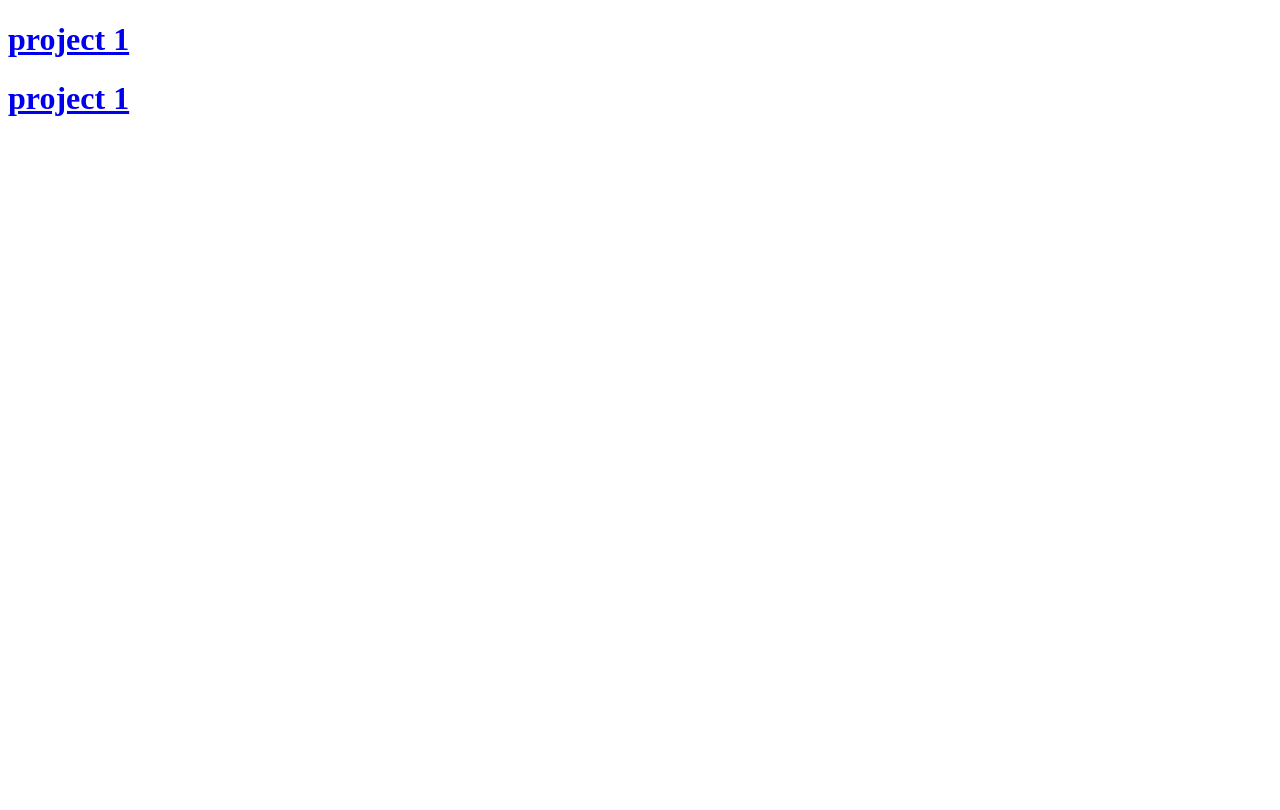
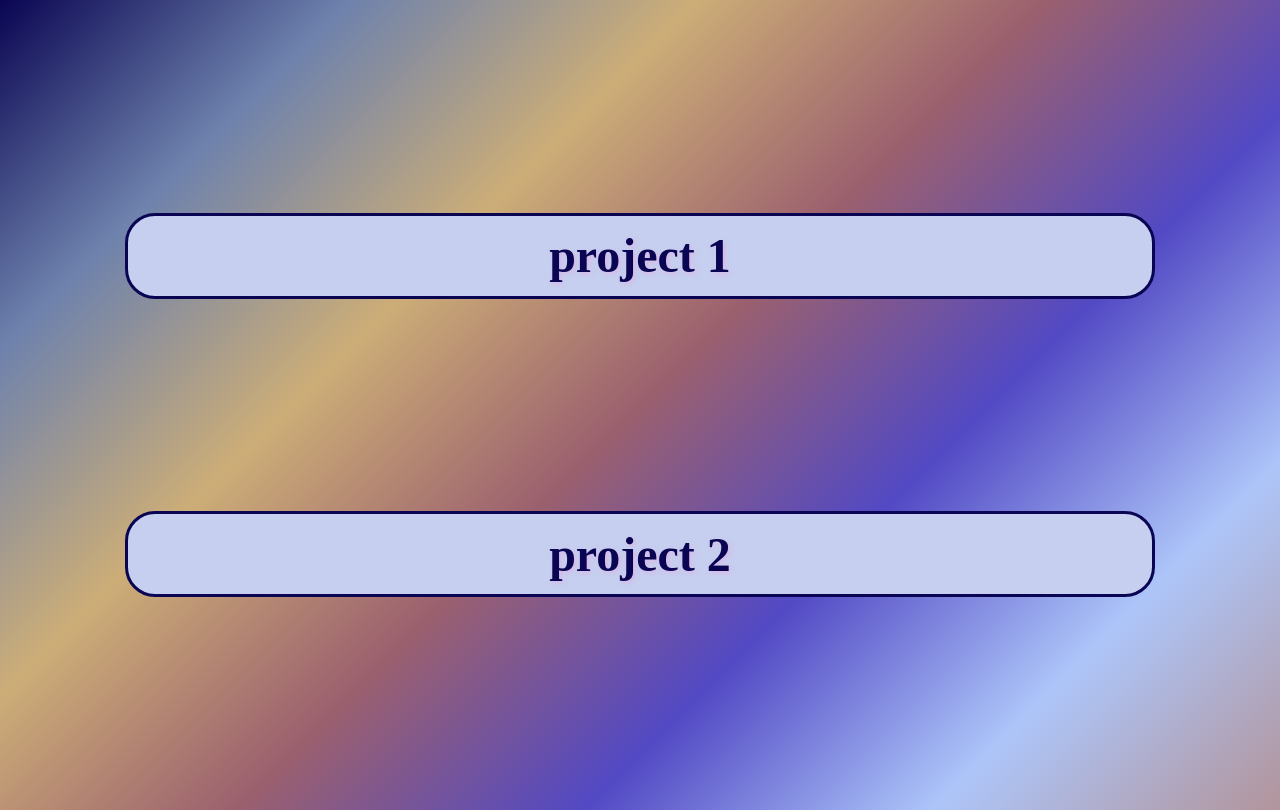
Before and after one commit to amarshri/mini-js-projects, a plain HTML site: page index.html in a window 1280 px wide. Drawn offline with Linux system fonts and the light colour scheme.

Commit message:
adding css file

```diff
--- /dev/null
+++ b/index.css
@@ -0,0 +1,35 @@
+*{
+    margin: 0;
+    padding: 0;
+    border: border-box;
+}
+
+.con{
+    width: 100%;
+    height: 100vh;
+    background: linear-gradient(135deg,#0a0552,#6e82ad,#ccad77,#9b606e ,#5249c4,#adc5f9,#b2949b);
+    padding-top: 10px;
+    display: flex;
+    align-items: center;
+    justify-content: space-evenly;
+    flex-direction: column;
+
+}
+.h{
+    width: 80%;
+    height: 80px;
+    font-size: 1.5rem;
+    background-color: rgb(198, 207, 240);
+    border-radius: 30px;
+    margin-bottom: 10px;
+    display: flex;
+    align-items: center;
+    justify-content: center;
+    border: 3px solid #0a0552;
+}
+a{
+    color: #0a0552;
+    text-decoration: none;
+    text-shadow: 2px 2px 4px rgba(235, 161, 226, 0.5);
+
+}
--- a/index.html
+++ b/index.html
@@ -4,9 +4,15 @@
     <meta charset="UTF-8">
     <meta name="viewport" content="width=device-width, initial-scale=1.0">
     <title>Document</title>
+    <link rel="stylesheet" href="index.css">
 </head>
 <body>
-    <h1><a href="pro1/pro1.html">project 1</a></h1>
-    <h1><a href="pro1/pro2.html">project 1</a></h1>
+   <div class="con">
+    <div class="h"><h1><a href="pro1/pro1.html">project 1</a></h1></div>
+    <div class="h"><h1><a href="pro1/pro2.html">project 2</a></h1></div>
+
+
+
+   </div>
 </body>
 </html>
```
